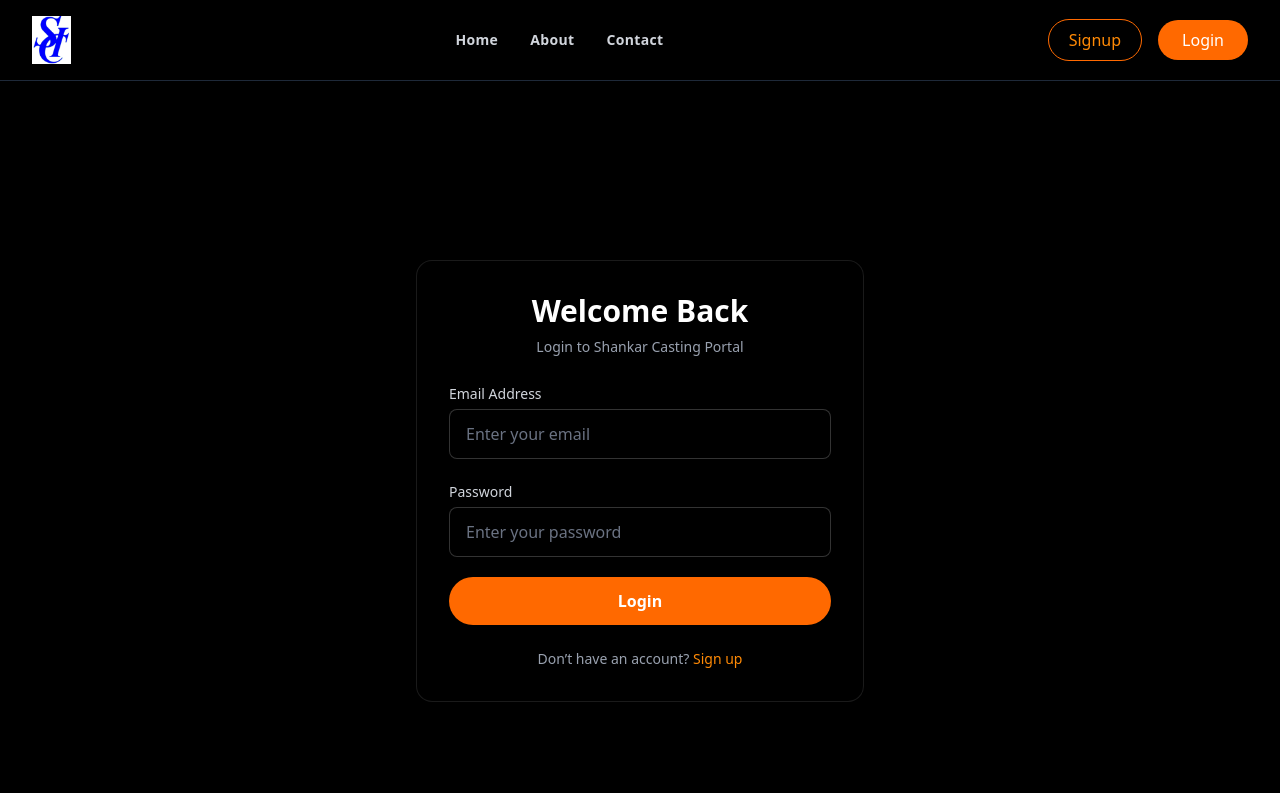
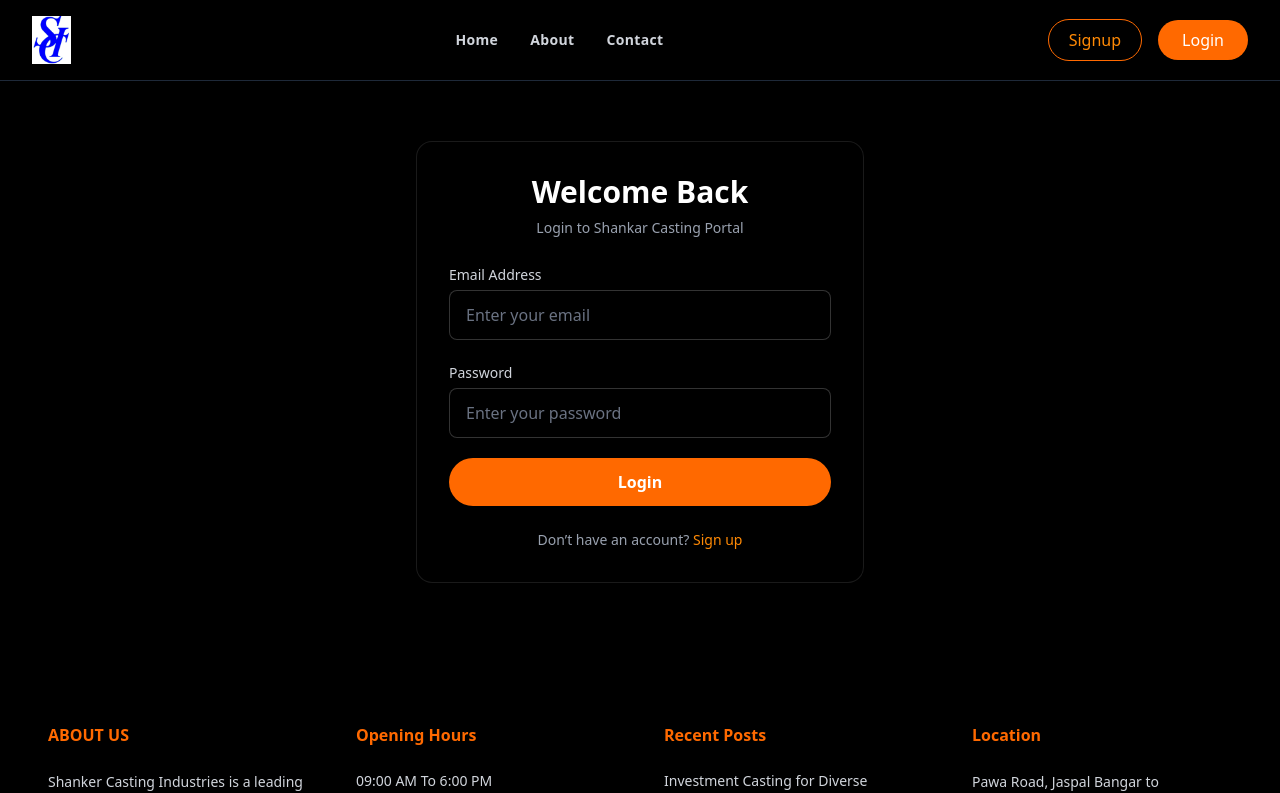
Before and after one commit to Shanu529/shankercasting, a React (Vite) app in the folder frontend/: page /login in a window 1280 px wide. Shown: the top 793 px of the page. Built offline with nearby package versions, Linux system fonts and the light colour scheme; no server answers.

Commit message:
Update padding for Login and Signup components

```diff
--- a/frontend/src/auth/Login.jsx
+++ b/frontend/src/auth/Login.jsx
@@ -62,7 +62,7 @@
   };
 
   return (
-    <div className="min-h-screen flex items-center justify-center bg-black px-4">
+    <div className="md:py-15 py-12 flex items-center justify-center bg-black px-4">
       <div
         className="w-full max-w-md bg-black/70 backdrop-blur-md
                    border border-white/10 rounded-2xl shadow-2xl p-8"
--- a/frontend/src/auth/Signup.jsx
+++ b/frontend/src/auth/Signup.jsx
@@ -61,7 +61,7 @@
   };
 
   return (
-    <div className="min-h-screen flex items-center justify-center bg-black px-4">
+    <div className="md:py-15 py-12 flex items-center justify-center bg-black px-4">
       <div
         className="w-full max-w-md bg-black/70 backdrop-blur-md
                    border border-white/10 rounded-2xl shadow-2xl p-8"
```
